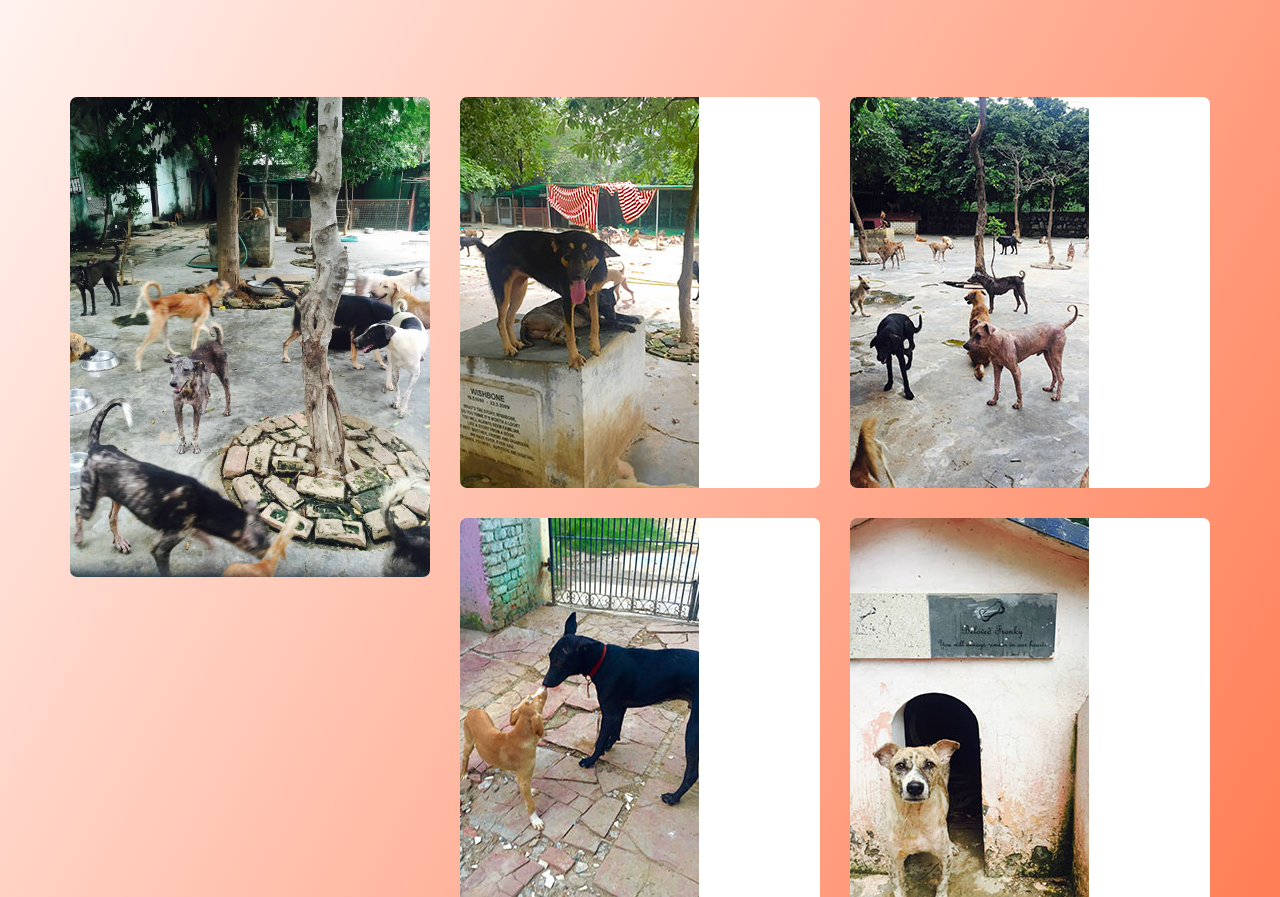
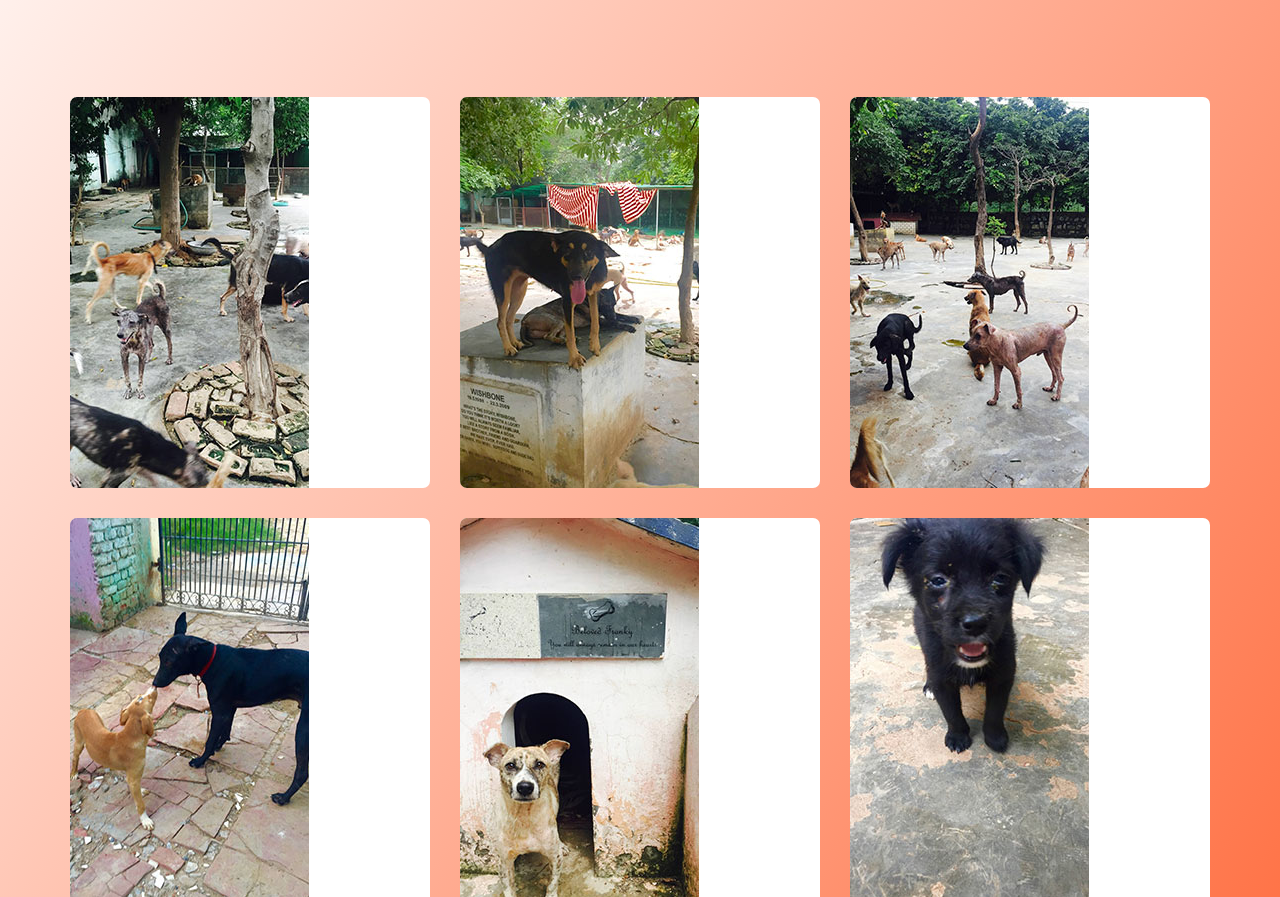
Before and after one commit to saianimalswelfare/saianimalswelfare.github.io, a plain HTML site: page index.html in a window 1280 px wide. Shown: the part 1652-2549 px from the top of the page. Drawn offline with Linux system fonts and the light colour scheme; files whose address does not match are found by name.

Commit message:
left a little baby img src out

```diff
--- a/index.html
+++ b/index.html
@@ -147,7 +147,7 @@
 			<div class="row row-bottom-padded-sm">
 				<div class="col-md-4 col-sm-6 col-xxs-12">
 					<a href="images/img1.jpg" class="project-item image-popup to-animate">
-						<img src="images/img1.jpg" alt="Image" class="img-responsive">
+						<img src="images/img1_small.jpg" alt="Image" class="img-responsive">
 						<!--
 						<div class="text">
 						<span>Branding</span>
```
